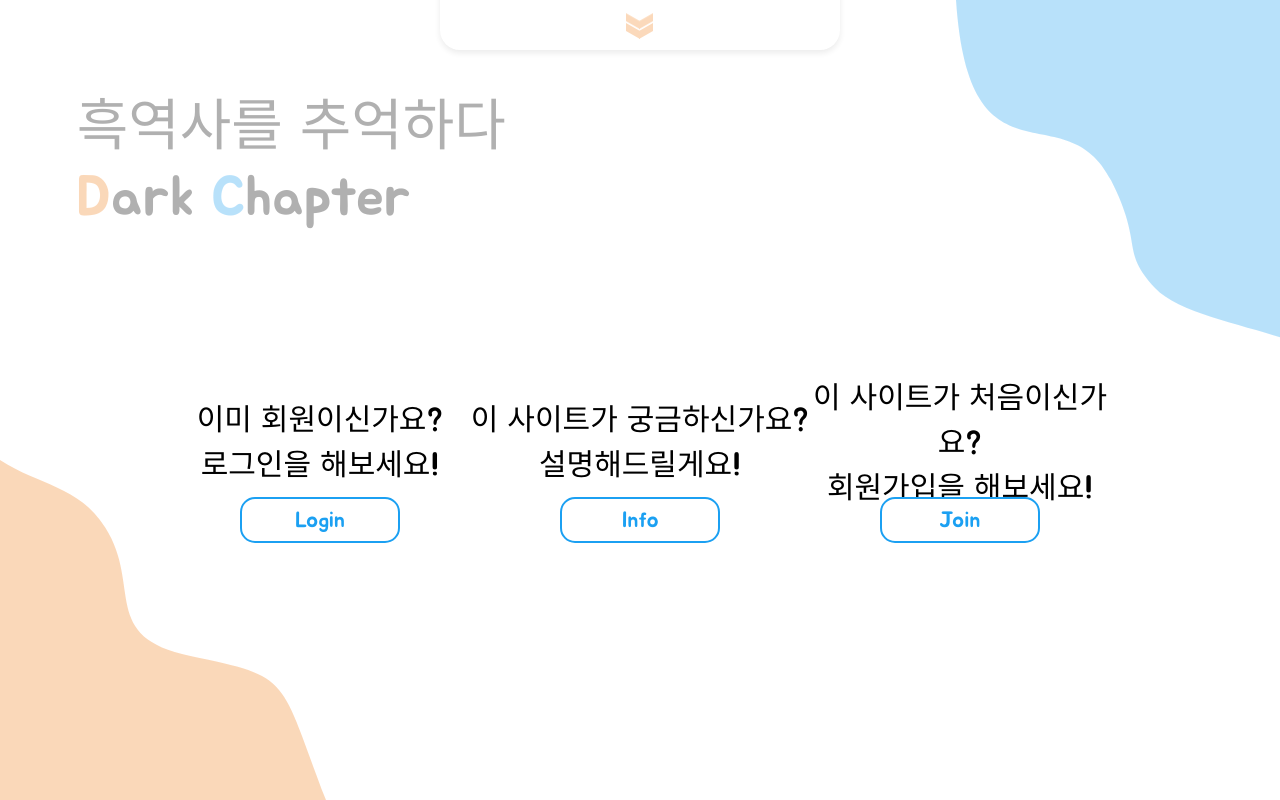
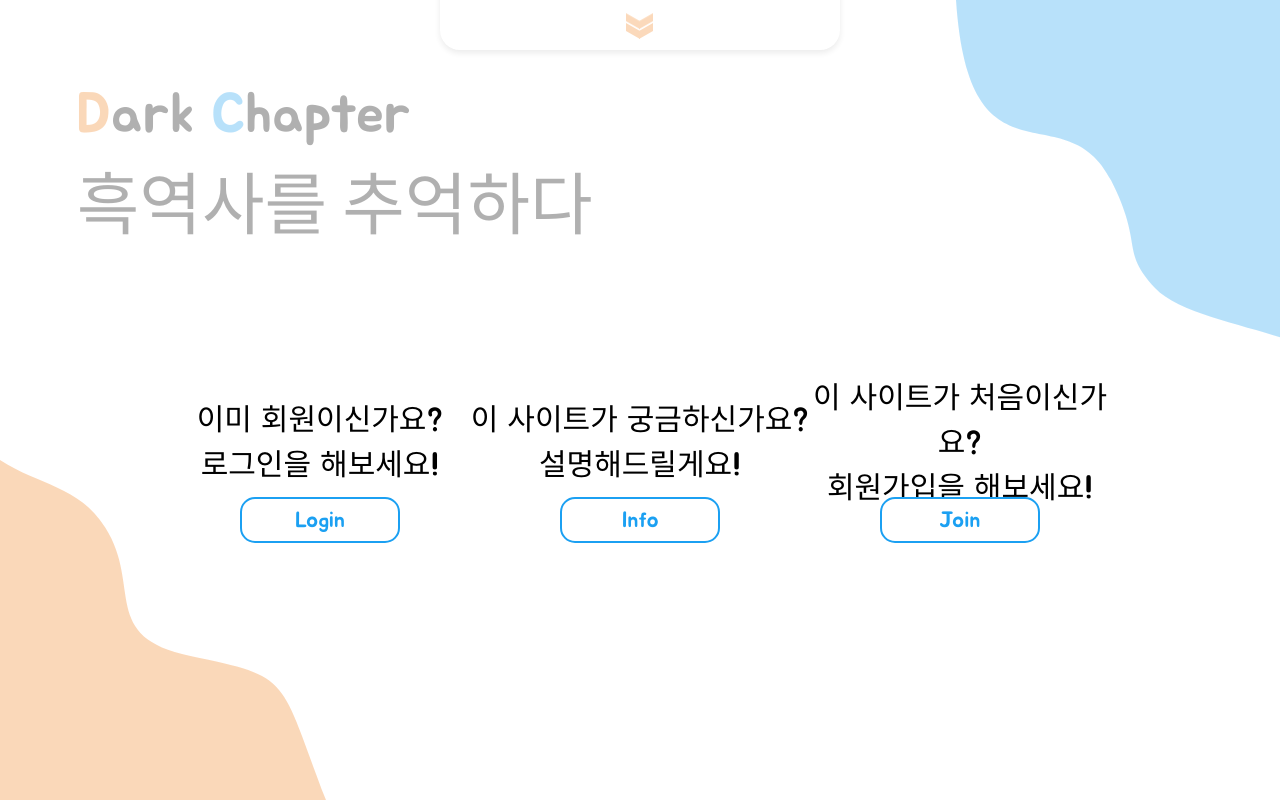
Before and after one commit to al-co-js/DarkChapter-front, a Next.js app: page / in a window 1280 px wide. Built offline with nearby package versions, Linux system fonts and the light colour scheme.

Commit message:
refactor: sequence

```diff
--- a/pages/index.jsx
+++ b/pages/index.jsx
@@ -15,19 +15,17 @@ const test = () => {
 
   return (
     <>
-      <span className="guid newbie">
-        이 사이트가 처음이신가요?
+      <span className="wave" id="text">
+        <span id="orangeText">D</span>
+        ark
+        {' '}
+        <span id="blueText">C</span>
+        hapter
         <br />
-        회원가입을 해보세요!
+        <span id="subTitle">
+          흑역사를 추억하다
+        </span>
       </span>
-      <Button
-        className="button newbie"
-        onClick={() => {
-          Router.push('/join');
-        }}
-      >
-        Join
-      </Button>
       <span className="guid pro">
         이미 회원이신가요?
         <br />
@@ -54,17 +52,19 @@ const test = () => {
       >
         Info
       </Button>
-      <span className="wave" id="text">
-        흑역사를 추억하다
+      <span className="guid newbie">
+        이 사이트가 처음이신가요?
         <br />
-        <span id="title">
-          <span id="orangeText">D</span>
-          ark
-          {' '}
-          <span id="blueText">C</span>
-          hapter
-        </span>
+        회원가입을 해보세요!
       </span>
+      <Button
+        className="button newbie"
+        onClick={() => {
+          Router.push('/join');
+        }}
+      >
+        Join
+      </Button>
       <img
         className="wave"
         id="blue"
@@ -80,6 +80,14 @@ const test = () => {
 
       <style jsx>
         {`
+          @import url(//fonts.googleapis.com/earlyaccess/notosanskr.css);
+
+          #subTitle {
+            font-family: "Noto Sans KR";
+            font-weight: lighter;
+            font-size: 68px;
+          }
+
           .guid {
             position: absolute;
             font-size: 30px;
```
